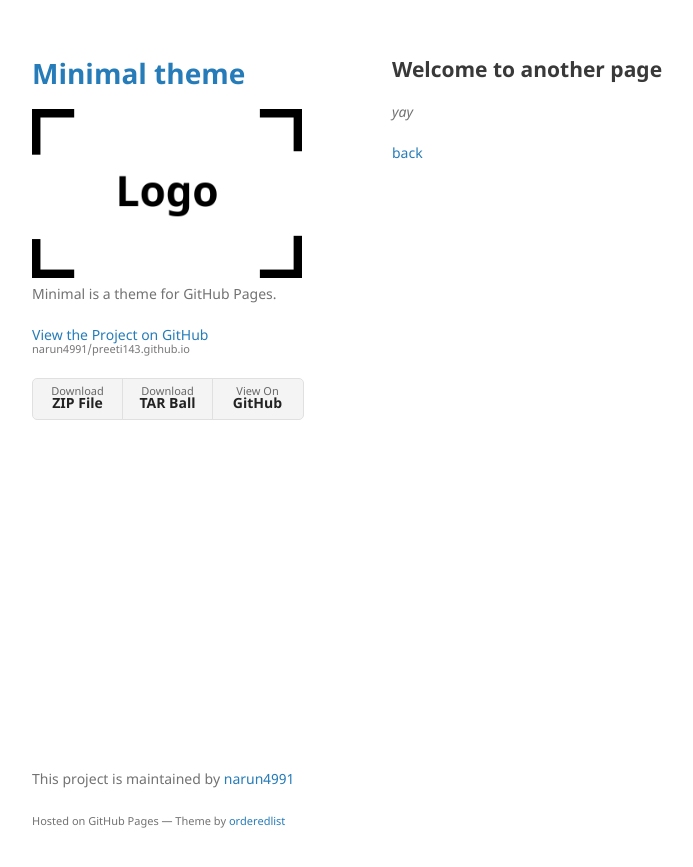
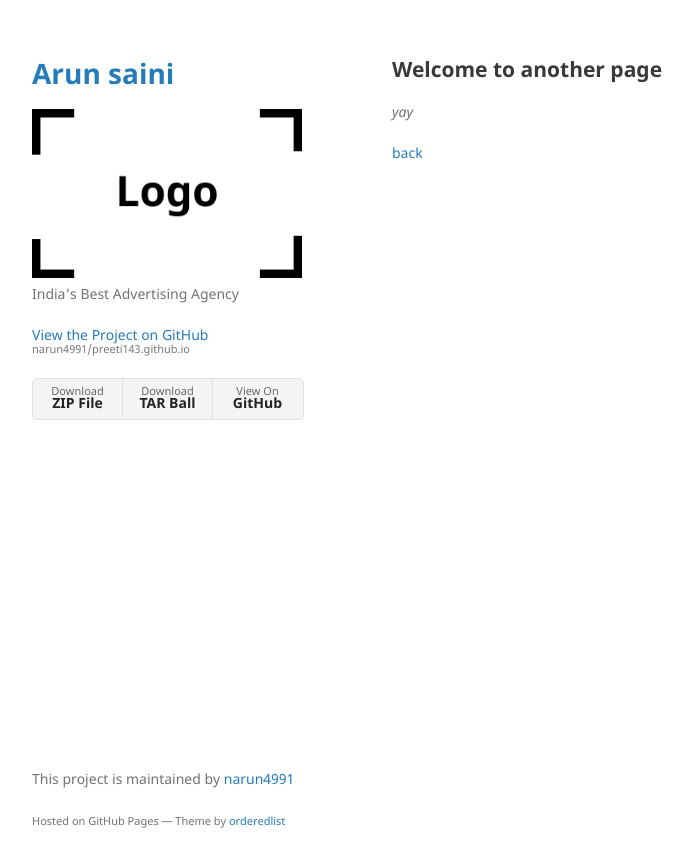
Before and after one commit to narun4991/preeti143.github.io, a Jekyll site: the page built from another-page.md, in a window 1280 px wide. Shown: the top 867 px of the page, without its empty margins (178-871 px from the left). Built offline with Jekyll 4.4.1, drawn with Linux system fonts in a browser that asks for light colours; our own code applies the rules of GitHub Pages for plain Markdown files.

Commit message:
Update _config.yml

```diff
--- a/_config.yml
+++ b/_config.yml
@@ -1,6 +1,6 @@
-title: Minimal theme
+title: Arun saini
 logo: /assets/img/logo.png
-description: Minimal is a theme for GitHub Pages.
+description: India's Best Advertising Agency
 show_downloads: true
 google_analytics:
 theme: jekyll-theme-minimal
```
